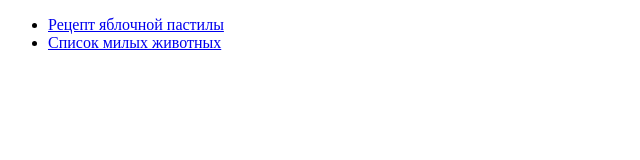
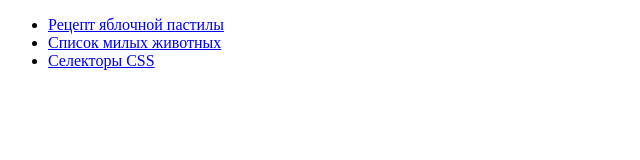
Before and after one commit to zsxdcfvghbknjlm/chapter_3_css, a plain HTML site: page index.html in a window 1280 px wide. Shown: the whole page, without its empty margins (0-640 px from the left). Drawn offline with Linux system fonts and the light colour scheme.

Commit message:
commit 3

```diff
--- a/index.html
+++ b/index.html
@@ -14,6 +14,9 @@
             <li>
                     <a href="./project_2/index_02.html">Список милых животных</a>
             </li>
+            <li>
+                <a href="./project_3/index_3.html">Селекторы CSS</a>
+            </li>
         </ul>
     </p>
 </body>
```
